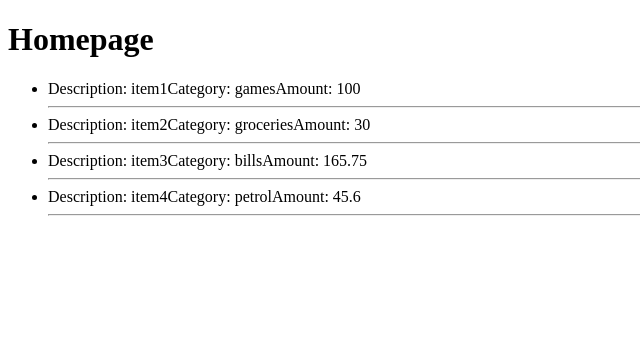
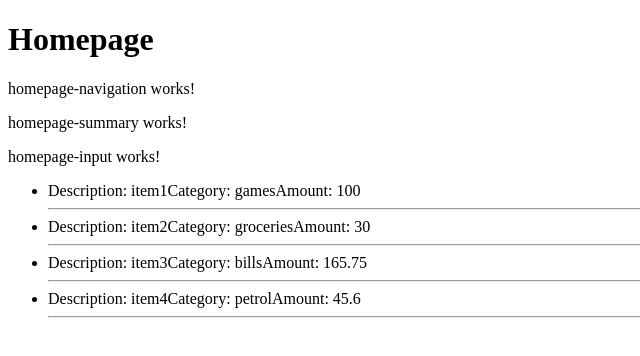
Before and after one commit to JThompson-scottlogic/budgeting-app, an Angular app: page / in a window 1280 px wide. Shown: the top 356 px of the page, without its empty margins (0-640 px from the left). Built offline with nearby package versions, Linux system fonts and the light colour scheme.

Commit message:
sets up 2nd level homepage components

```diff
--- a/src/app/app.module.ts
+++ b/src/app/app.module.ts
@@ -6,6 +6,8 @@ import { TitleComponent } from './title/title.component';
 import { HomepageNavigationComponent } from './homepage-navigation/homepage-navigation.component';
 import { RecentTransactionsComponent } from './recent-transactions/recent-transactions.component';
 import { HomePageComponent } from './home-page/home-page.component';
+import { HomepageInputComponent } from './homepage-input/homepage-input.component';
+import { HomepageSummaryComponent } from './homepage-summary/homepage-summary.component';
 
 @NgModule({
   declarations: [
@@ -13,7 +15,9 @@ import { HomePageComponent } from './home-page/home-page.component';
     TitleComponent,
     HomepageNavigationComponent,
     RecentTransactionsComponent,
-    HomePageComponent
+    HomePageComponent,
+    HomepageInputComponent,
+    HomepageSummaryComponent
   ],
   imports: [
     BrowserModule
--- a/src/app/home-page/home-page.component.html
+++ b/src/app/home-page/home-page.component.html
@@ -1,3 +1,9 @@
 <app-title></app-title>
 
+<app-homepage-navigation></app-homepage-navigation>
+
+<app-homepage-summary></app-homepage-summary>
+
+<app-homepage-input></app-homepage-input>
+
 <app-recent-transactions></app-recent-transactions>
--- /dev/null
+++ b/src/app/homepage-input/homepage-input.component.html
@@ -0,0 +1 @@
+<p>homepage-input works!</p>
--- /dev/null
+++ b/src/app/homepage-input/homepage-input.component.ts
@@ -0,0 +1,15 @@
+import { Component, OnInit } from '@angular/core';
+
+@Component({
+  selector: 'app-homepage-input',
+  templateUrl: './homepage-input.component.html',
+  styleUrls: ['./homepage-input.component.css']
+})
+export class HomepageInputComponent implements OnInit {
+
+  constructor() { }
+
+  ngOnInit(): void {
+  }
+
+}
--- /dev/null
+++ b/src/app/homepage-summary/homepage-summary.component.html
@@ -0,0 +1 @@
+<p>homepage-summary works!</p>
--- /dev/null
+++ b/src/app/homepage-summary/homepage-summary.component.ts
@@ -0,0 +1,15 @@
+import { Component, OnInit } from '@angular/core';
+
+@Component({
+  selector: 'app-homepage-summary',
+  templateUrl: './homepage-summary.component.html',
+  styleUrls: ['./homepage-summary.component.css']
+})
+export class HomepageSummaryComponent implements OnInit {
+
+  constructor() { }
+
+  ngOnInit(): void {
+  }
+
+}
```
Also changed, not shown: src/app/homepage-input/homepage-input.component.css (added), src/app/homepage-summary/homepage-summary.component.css (added), 2 other files (tests, documents, lock files or other folders).
